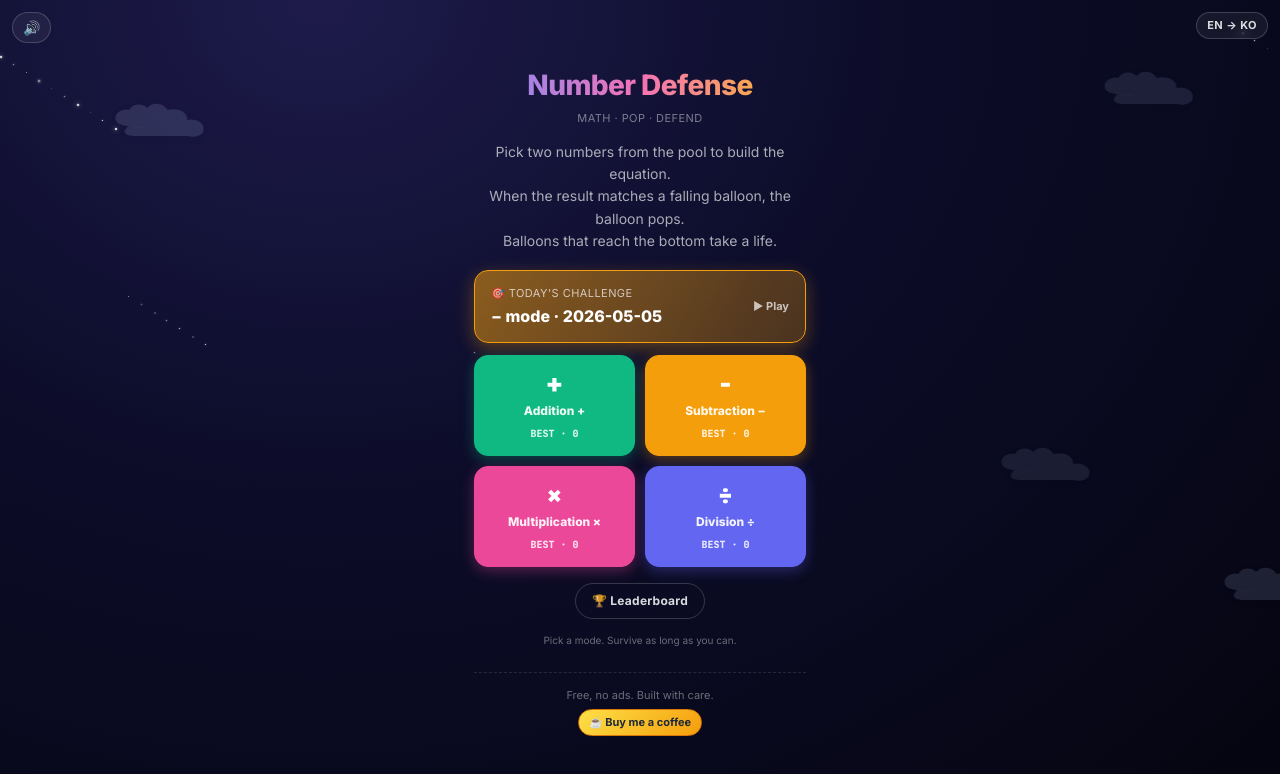
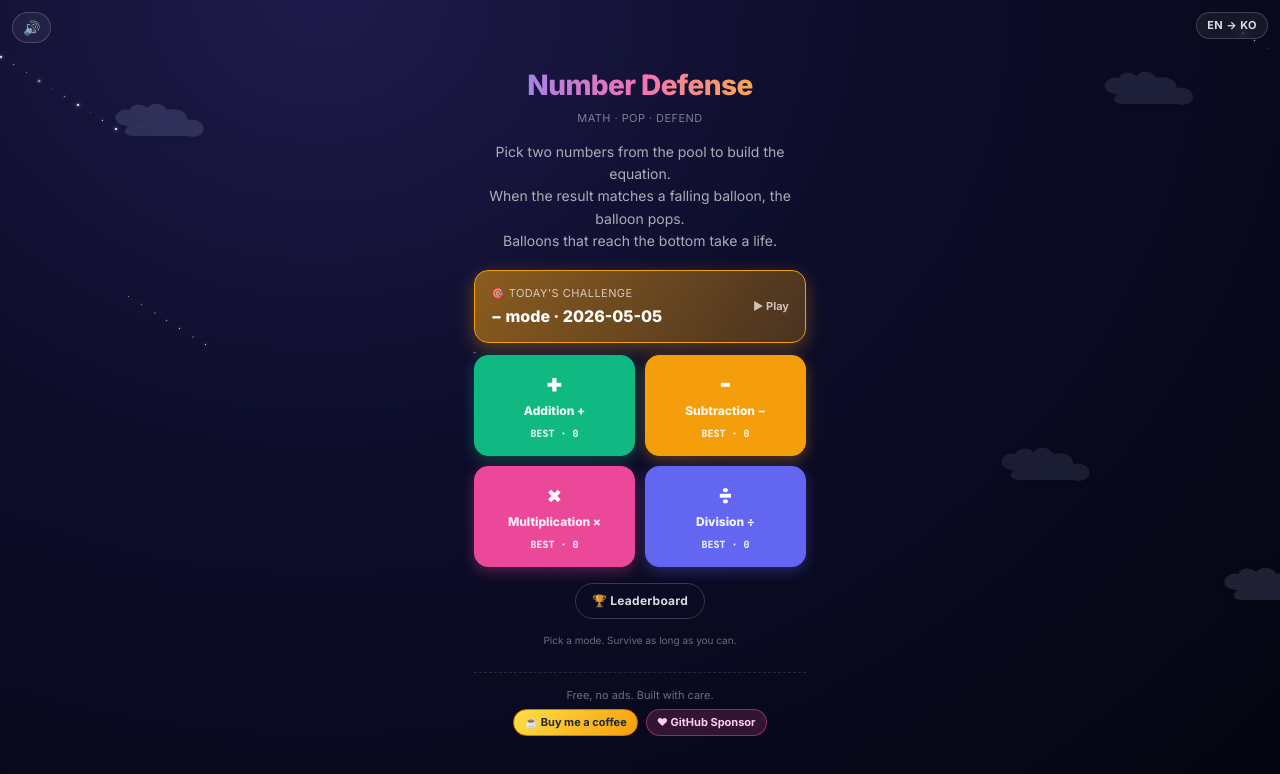
Before and after one commit to subright85/number-defense, a React (Vite) app: page / in a window 1280 px wide. Shown: the top 774 px of the page. Built offline with nearby package versions, Linux system fonts and the light colour scheme.

Commit message:
chore(funding): re-add GitHub Sponsor button + FUNDING.yml
- Sponsor button (pink chip) next to Buy me a coffee
- .github/FUNDING.yml so GitHub shows native Sponsor button on repo

Co-Authored-By: Claude Opus 4.7 (1M context) <noreply@anthropic.com>

```diff
--- a/src/App.tsx
+++ b/src/App.tsx
@@ -1094,6 +1094,19 @@ function DonationFooter() {
         >
           ☕ Buy me a coffee
         </a>
+        <a
+          href="https://github.com/sponsors/subright85"
+          target="_blank" rel="noopener noreferrer"
+          style={{
+            background: 'rgba(236, 72, 153, 0.18)',
+            color: '#fbcfe8',
+            padding: '4px 10px', borderRadius: 999,
+            fontSize: 11, fontWeight: 700, textDecoration: 'none',
+            border: '1px solid rgba(236, 72, 153, 0.5)',
+          }}
+        >
+          ❤ GitHub Sponsor
+        </a>
       </div>
     </div>
   );
```
